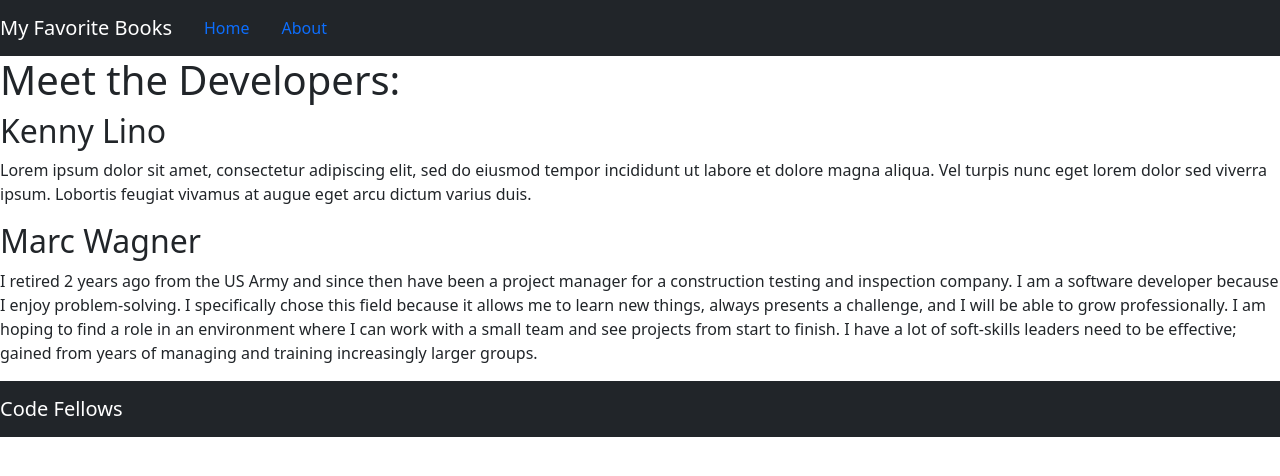
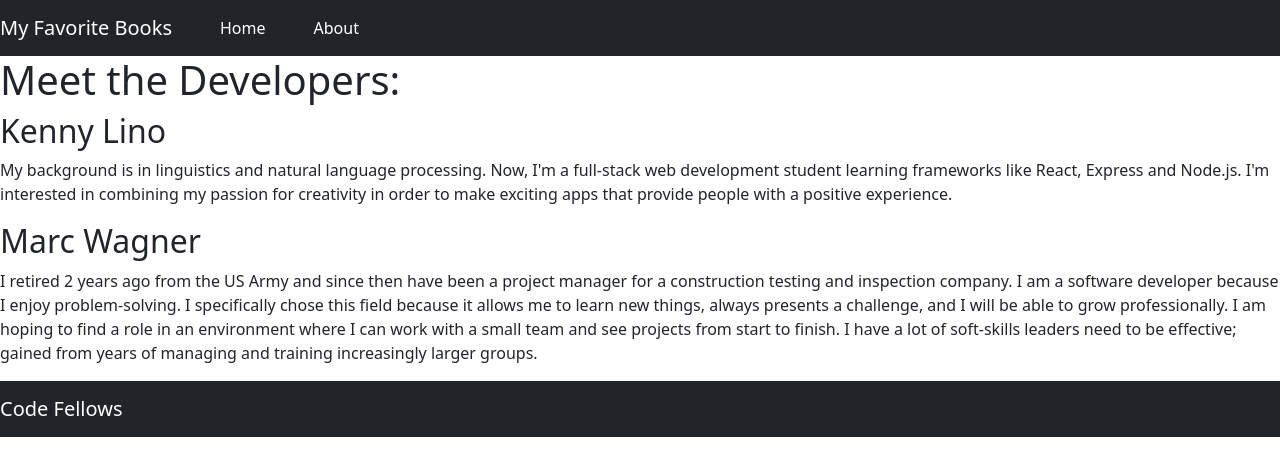
Before and after one commit to MarcDWagner/can-of-books-frontend, a React (Create React App) app: page /About in a window 1280 px wide. Shown: the top 476 px of the page. Built offline with nearby package versions, Linux system fonts and the light colour scheme.

Commit message:
Added Kenny's bio and updated Header.css to make nav-links visible.

```diff
--- a/src/About.js
+++ b/src/About.js
@@ -8,7 +8,7 @@ class Profile extends Component {
     <>
     <h1>Meet the Developers:</h1>
     <h2>Kenny Lino</h2>
-    <p>Lorem ipsum dolor sit amet, consectetur adipiscing elit, sed do eiusmod tempor incididunt ut labore et dolore magna aliqua. Vel turpis nunc eget lorem dolor sed viverra ipsum. Lobortis feugiat vivamus at augue eget arcu dictum varius duis.</p>
+    <p>My background is in linguistics and natural language processing. Now, I'm a full-stack web development student learning frameworks like React, Express and Node.js. I'm interested in combining my passion for creativity in order to make exciting apps that provide people with a positive experience.</p>
     <h2>Marc Wagner</h2>
     <p>I retired 2 years ago from the US Army and since then have been a project manager for a construction testing and inspection company.  I am a software developer because I enjoy problem-solving.  I specifically chose this field because it allows me to learn new things, always presents a challenge, and I will be able to grow professionally.  I am hoping to find a role in an environment where I can work with a small team and see projects from start to finish.  I have a lot of soft-skills leaders need to be effective; gained from years of managing and training increasingly larger groups.</p>
 
--- a/src/Header.css
+++ b/src/Header.css
@@ -1,3 +1,7 @@
+.navbar {
+  gap: 1em;
+}
+
 .nav-link {
-  color: white;
+  color: white !important;
 }
```
